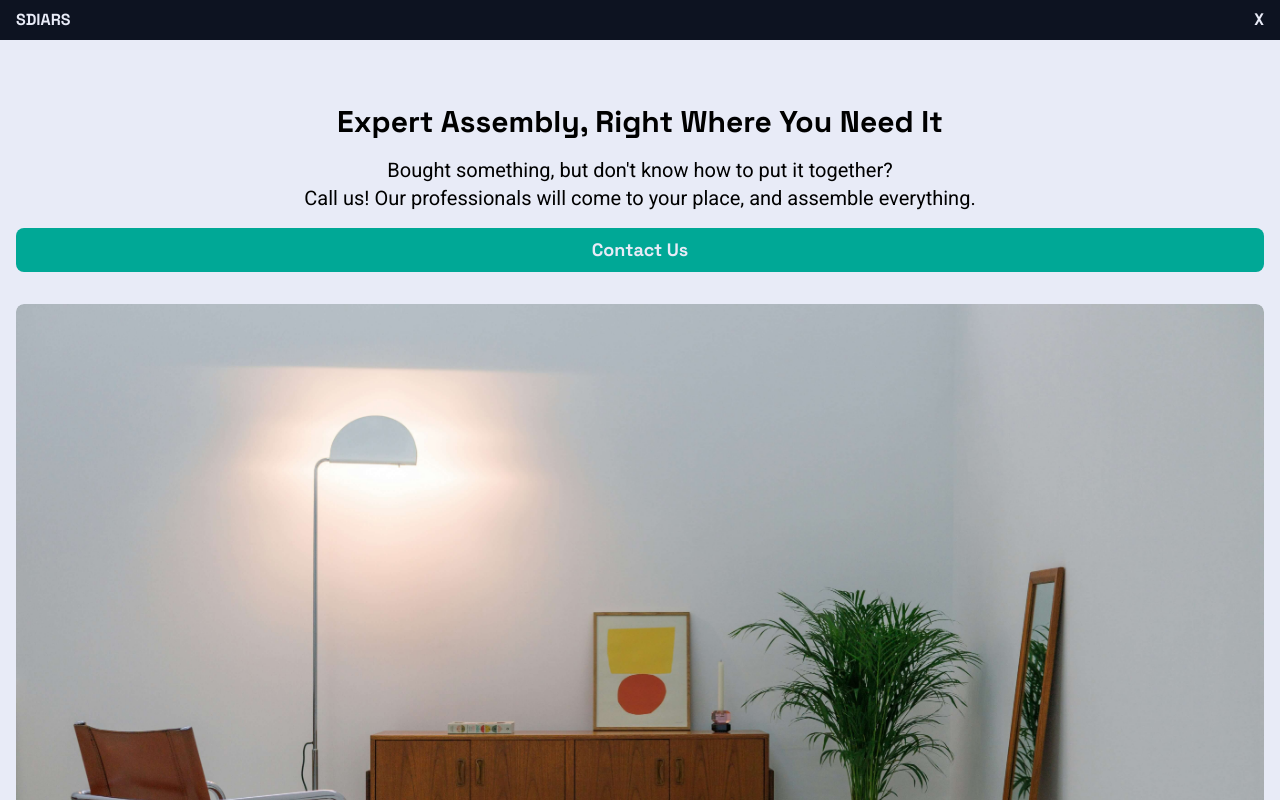
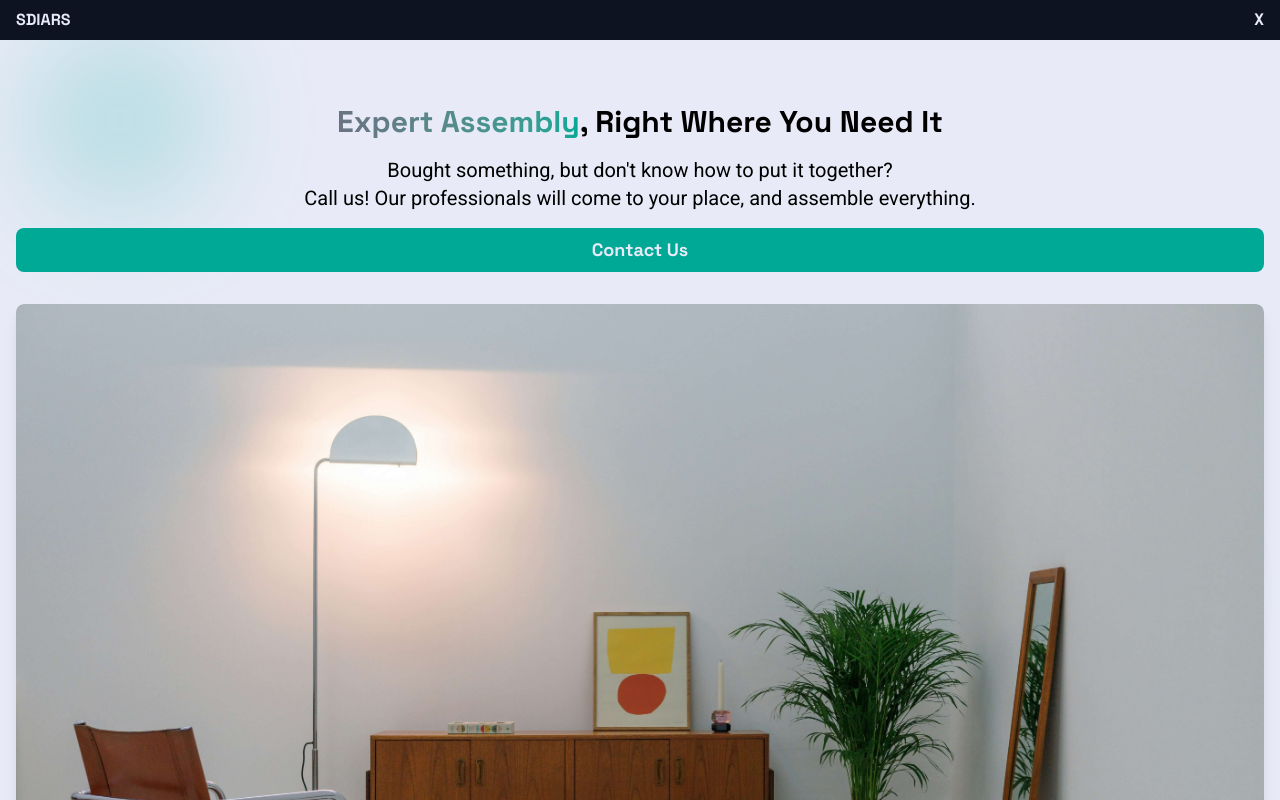
Before and after one commit to amrxt1/junk-removal-demo, a React (Vite) app: page / in a window 1280 px wide. Shown: the top 800 px of the page. Built offline with nearby package versions, Linux system fonts and the light colour scheme.

Commit message:
Add Hero.jsx bg blobs and heading gradient

```diff
--- a/src/components/Hero.jsx
+++ b/src/components/Hero.jsx
@@ -6,6 +6,9 @@ import { motion } from "motion/react";
 function Hero() {
   return (
     <Container>
+      <div className="absolute top-10 left-10 w-40 h-40 bg-accent rounded-full filter blur-3xl opacity-30 -z-10" />
+      <div className="absolute bottom-20 right-20 w-64 h-64 bg-accent rounded-full filter blur-2xl opacity-20 -z-10" />
+
       <motion.div
         initial={{ opacity: 0, y: -20 }}
         animate={{ opacity: 1, y: 0 }}
@@ -14,8 +17,11 @@ function Hero() {
         className="flex flex-col pt-16 pb-32 text-center gap-8"
       >
         <div className="flex flex-col gap-4">
-          <h1 className="text-3xl font-space font-bold">
-            Expert Assembly, Right Where You Need It
+          <h1 className="text-3xl font-space font-bold ">
+            <span className="bg-gradient-to-l from-accent to-gray-500 bg-clip-text text-transparent">
+              Expert Assembly
+            </span>
+            , Right Where You Need It
           </h1>
           <h2 className=" text-xl">
             <p>Bought something, but don't know how to put it together?</p>
@@ -28,7 +34,7 @@ function Hero() {
             Contact Us
           </Button>
         </div>
-        <div className="rounded-lg overflow-clip aspect-[14/9] ">
+        <div className="rounded-lg overflow-clip aspect-[14/9] shadow-lg ">
           <img
             src="furniture.jpg"
             alt="cozy-furniture"
```
